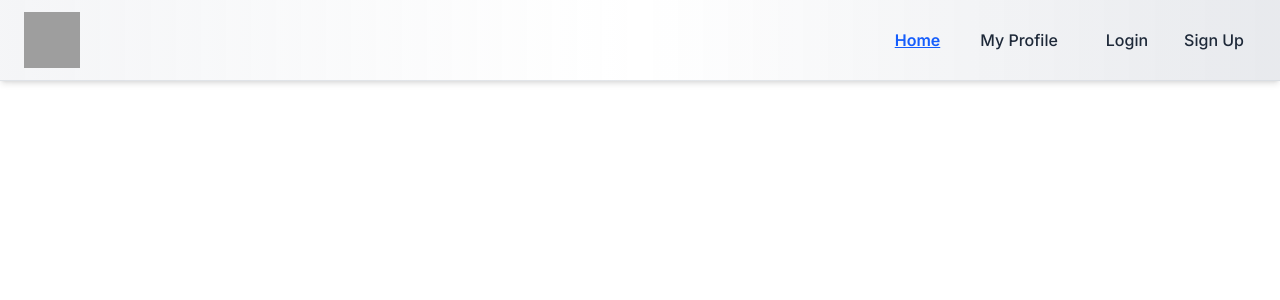
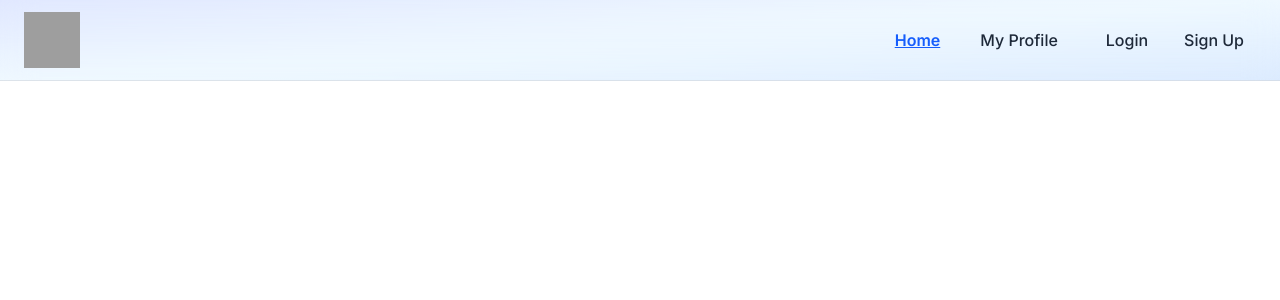
Before and after one commit to abapurbo/b12-a9-firesheild-abapurbo, a React (Vite) app: page / in a window 1280 px wide. Shown: the top 300 px of the page. Built offline with nearby package versions, Linux system fonts and the light colour scheme; no server answers; grey boxes are pictures that could not be loaded.

Commit message:
fixed problem

```diff
--- a/src/Layout/MainLayout.jsx
+++ b/src/Layout/MainLayout.jsx
@@ -6,7 +6,7 @@ import Footer from './Footer'
 export default function MainLayout() {
   return (
     <div>
-        <div>
+        <div className='bg-gradient-to-br from-indigo-100 via-sky-50 to-blue-100'>
           <Navbar></Navbar>
         </div>
         <div>
--- a/src/Layout/Navbar.jsx
+++ b/src/Layout/Navbar.jsx
@@ -9,10 +9,11 @@ const Navbar = () => {
   const [open, setOpen] = useState(false)
   console.log(icon)
   return (
-    <div
-      className="navbar fixed top-0 left-0 w-full z-50 md:px-6 px-3 py-3
-      backdrop-blur-lg bg-linear-to-r from-gray-100/90 via-white/80 to-gray-200/90
-      shadow-md border-b border-gray-300/60 text-gray-800"
+    <div className="bg-gradient-to-br fixed top-0 left-0 w-full from-indigo-100 via-sky-50 to-blue-100">
+      <div
+      className="navbar  z-50 md:px-6 px-3 py-3
+      backdrop-blur-lg  container mx-auto
+      border-b border-gray-300/60 text-gray-800"
     >
       {/* Logo Section */}
       <div className="flex-1 flex flex-row items-center  space-x-2 relative">
@@ -157,6 +158,7 @@ const Navbar = () => {
         )}
       </div>
     </div>
+    </div>
   );
 };
 
--- a/src/Pages/Login/Login.jsx
+++ b/src/Pages/Login/Login.jsx
@@ -33,13 +33,13 @@ export default function Login() {
             <label className="block text-gray-700 font-medium mb-1">
               Email Address
             </label>
-            <div className="flex items-center border border-gray-300 rounded-lg px-3 bg-white/80 focus-within:ring-2 focus-within:ring-indigo-400">
+            <div className="flex items-center border border-gray-300 rounded-lg px-3  focus-within:ring-2 focus-within:ring-indigo-400">
               <FaEnvelope className="text-gray-500 mr-2" />
               <input
                 type="email"
                 name="email"
                 placeholder="Enter your email"
-                className="w-full p-2 bg-transparent outline-none"
+                className="w-full p-2  outline-none"
                 required
               />
             </div>
@@ -50,7 +50,7 @@ export default function Login() {
             <label className="block text-gray-700 font-medium mb-1">
               Password
             </label>
-            <div className="flex items-center border border-gray-300 rounded-lg px-3 bg-white/80 focus-within:ring-2 focus-within:ring-indigo-400">
+            <div className="flex items-center border border-gray-300 rounded-lg px-3  focus-within:ring-2 focus-within:ring-indigo-400">
               <FaLock className="text-gray-500 mr-2" />
               <input
                 type="password"
```
